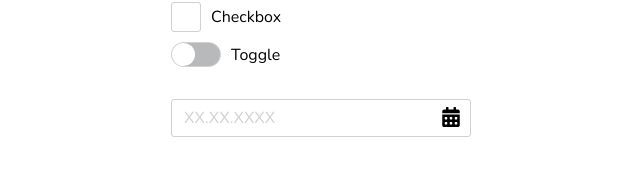
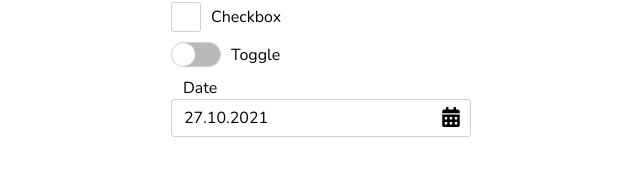
Before and after one commit to a-korkin/ui-kit-v1, a React (Create React App) app: page / in a window 1280 px wide. Shown: the part 305-480 px from the top of the page, without its empty margins (319-959 px from the left). Built offline with nearby package versions, Linux system fonts and the light colour scheme.

Commit message:
mask datepicker

```diff
--- a/src/components/App/App.tsx
+++ b/src/components/App/App.tsx
@@ -1,7 +1,7 @@
 import React, { useState } from "react";
 import { IDictionary, IAppState } from "../../models";
 import Button from "../../ui/Button";
-import Calendar from "../../ui/Calendar";
+// import Calendar from "../../ui/Calendar";
 import CheckBox from "../../ui/CheckBox";
 import DatePicker from "../../ui/DatePicker";
 import Input from "../../ui/Input";
@@ -17,7 +17,8 @@ const App: React.FC = () => {
         select: {} as IDictionary,
         multiSelect: [],
         checkbox: false,
-        toggle: false
+        toggle: false,
+        date: new Date(Date.now())
     };
     const [state, setState] = useState<IAppState>(initialState);
 
@@ -51,6 +52,10 @@ const App: React.FC = () => {
         setState({...state, toggle: value});
     }
 
+    const onDateChangeHanler = (value: Date) => {
+        setState({...state, date: value});
+    }
+
     const viewState = (e: React.MouseEvent<HTMLDivElement>) => {
         console.log(state);
     }
@@ -69,7 +74,7 @@ const App: React.FC = () => {
             <CheckBox id="checkbox" checked={false} label="Checkbox" onChange={onCheckBoxChangeHandler} />
             <Toggle id="toggle" checked={false} label="Toggle" onChange={onToggleChangeHandler} />
             {/* <Calendar currentDate={new Date(Date.now())} /> */}
-            <DatePicker label="Date" />
+            <DatePicker label="Date" value={state.date} onChange={onDateChangeHanler} />
         </div>
         </>
     );
--- a/src/models/index.ts
+++ b/src/models/index.ts
@@ -22,4 +22,5 @@ export interface IAppState {
     multiSelect: IDictionary[],
     checkbox: boolean;
     toggle: boolean;
+    date: Date;
 }
--- a/src/ui/Calendar/Calendar.tsx
+++ b/src/ui/Calendar/Calendar.tsx
@@ -5,10 +5,11 @@ import { IDate, IMonth } from "../../models";
 import "./Calendar.scss";
 
 interface ICalendarProps {
-    currentDate: Date;
+    value: Date;
+    onChange: (val: Date) => void;
 }
 
-const Calendar: React.FC<ICalendarProps> = ({currentDate}) => {
+const Calendar: React.FC<ICalendarProps> = ({value, onChange}) => {
     const months: IMonth[] = [
         { id: 1, name: "January", days: 31, code: 1 },
         { id: 2, name: "February", days: 28, code: 4 },
@@ -24,11 +25,11 @@ const Calendar: React.FC<ICalendarProps> = ({currentDate}) => {
         { id: 12, name: "December", days: 31, code: 6 }
     ];
 
-    const _date: IDate = {
-        year: currentDate.getFullYear(),
-        month: months.find(w => w.id === currentDate.getMonth() + 1),
-        day: currentDate.getDate()
-    }
+    // const _date: IDate = {
+    //     year: value.getFullYear(),
+    //     month: months.find(w => w.id === value.getMonth() + 1),
+    //     day: value.getDate()
+    // }
 
     const createDays = (count: number, empty: boolean = false): number[] => {
         let days: number[] = [];
@@ -92,10 +93,21 @@ const Calendar: React.FC<ICalendarProps> = ({currentDate}) => {
         return days;
     }
 
-    const [date, setDate] = useState<IDate>(_date);
+    // const [date, setDate] = useState<IDate>(_date);
+    const [date, setDate] = useState<IDate>({
+        year: value.getFullYear(),
+        month: months.find(w => w.id === value.getMonth() + 1),
+        day: value.getDate()
+    });
+
     const [days, setDays] = useState<number[]>(getDays(date.year, date.month?.id ?? 1));
-    const [activeDay, setActiveDay] = useState<number>(_date.day);
+    // const [activeDay, setActiveDay] = useState<number>(_date.day);
+
+    const [activeDay, setActiveDay] = useState<number>(value.getDate());
+
     const [activeMonth, setActiveMonth] = useState<boolean>(false);
+
+    console.log(date);
 
     const changeYearHandler = (e: React.MouseEvent<HTMLSpanElement>, type: string) => {
         switch (type) {
@@ -120,6 +132,15 @@ const Calendar: React.FC<ICalendarProps> = ({currentDate}) => {
         }));
         setActiveMonth(false);
         setDays(getDays(date.year, months.find(w => w.id === key)?.id ?? 1));
+    }
+
+    const changeDayHandler = (e: React.MouseEvent<HTMLDivElement>, day: number) => {
+        setActiveDay(day);
+        setDate(prevState => ({
+            ...prevState, day: day
+        }));
+        const newDate = new Date(date.year, (date.month?.id ?? 1) - 1, day)
+        onChange(newDate);
     }
 
     return (
@@ -166,7 +187,7 @@ const Calendar: React.FC<ICalendarProps> = ({currentDate}) => {
                             <div
                                 key={day}
                                 className={classes}
-                                onClick={e => setActiveDay(day)}
+                                onClick={e => changeDayHandler(e, day)}
                             >
                                 {day <= 0 ? "" : day}
                                 {day > 0 &&
--- a/src/ui/DatePicker/DatePicker.tsx
+++ b/src/ui/DatePicker/DatePicker.tsx
@@ -6,11 +6,70 @@ import "./DatePicker.scss";
 
 interface IDatePicker {
     label: string;
+    value: Date;
+    onChange: (value: Date) => void;
 }
 
-const DatePicker: React.FC<IDatePicker> = ({label}) => {
+const DatePicker: React.FC<IDatePicker> = ({label, value, onChange}) => {
+    const dateToStr = (date: Date): string => {
+        const day = date.getDate().toString().padStart(2, "0");
+        const month = (date.getMonth() + 1).toString().padStart(2, "0");
+        const year = date.getFullYear().toString();
+
+        return `${day}.${month}.${year}`;
+    }
+
+    const maskChecker = (mask: string, str: string): string => {
+        const maskChars = mask.split("");
+        const strChars = str.split("");
+
+        let result = "";
+        const digit = new RegExp(/\d/);
+
+        // const dataReg = new RegExp(/[0-3]{1}[0-9]{1}\.[0-1]{1}[0-9]{1}\.\d{4}/);
+
+        let j = 0;
+        for (let i = 0; i <= strChars.length; i++) {
+            if (strChars[i] && maskChars[j]) {
+                if (strChars[i] === ".") continue;
+
+                if (maskChars[j] === "9") {
+                    if (digit.test(strChars[i])) {
+                        result += strChars[i];
+                    }
+                } else if (maskChars[j] === ".") {
+                    result += maskChars[j] + strChars[i];
+                    j++;
+                } else {
+                    result += maskChars[j] + strChars[i];
+                }
+                j++;
+            }
+        }
+
+        return result;
+    }
+
     const [active, setActive] = useState<boolean>(false);
+    const [date, setDate] = useState<Date>(value);
+    const [dateStr, setDateStr] = useState<string>(dateToStr(value));
 
+    const inputDateChangeHandler = (e: React.ChangeEvent<HTMLInputElement>) => {
+        let val = e.target.value;
+        val = maskChecker("99.99.9999", e.target.value);
+        setDateStr(val);
+        if (val.length === 10) {
+            const newDate = new Date(parseInt(val.slice(-4)), parseInt(val.substring(3, 5)) - 1, parseInt(val.substring(0, 2)));
+            setDate(newDate);
+        }
+    }
+
+    const changeDateHandler = (date: Date) => {
+        setDate(date);
+        setActive(!active);
+        setDateStr(dateToStr(date));
+        onChange(date);
+    }
 
     return (
         <div className={active ? "input input--date" : "input input--date hide"}>
@@ -19,9 +78,9 @@ const DatePicker: React.FC<IDatePicker> = ({label}) => {
                 className="input__field"
                 type="text"
                 autoComplete="off"
-                placeholder="XX.XX.XXXX"
-                // value={term}
-                // onChange={e => onChangeHandler(e)}
+                placeholder="xx.xx.xxxx"
+                value={dateStr}
+                onChange={e => inputDateChangeHandler(e)}
             />
             <label
                 className="input__label"
@@ -33,7 +92,7 @@ const DatePicker: React.FC<IDatePicker> = ({label}) => {
                 <FaCalendarAlt />
             </span>
 
-            <Calendar currentDate={new Date(Date.now())} />
+            <Calendar value={date} onChange={changeDateHandler}/>
         </div>
     );
 }
```
